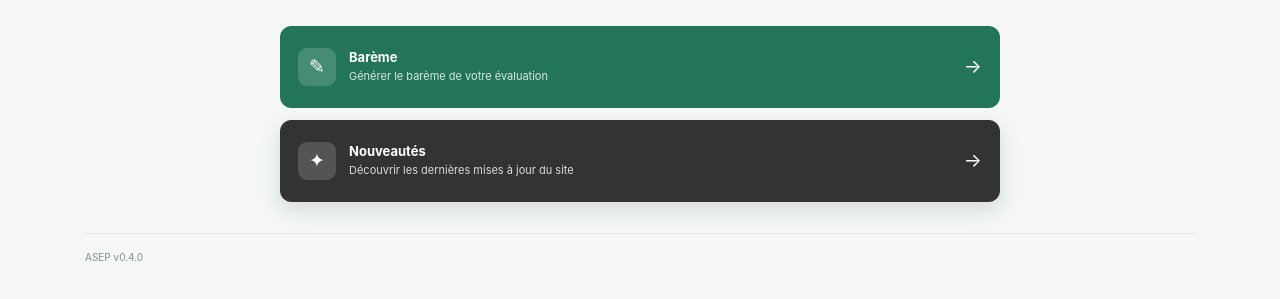
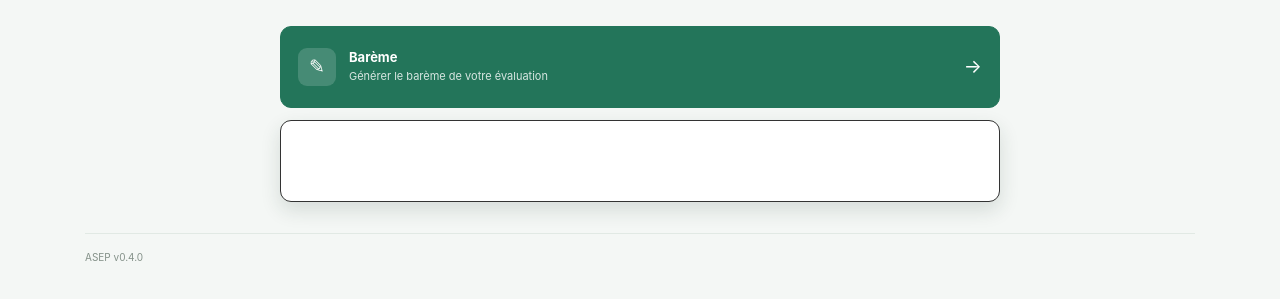
Before and after one commit to 2hwjnrn4j2-alt/ASEP, a website with bundled scripts: page index.html in a window 1280 px wide. In both pictures the pointer is over the button 640 px from the left and 507 px from the top of the page. Shown: the part 345-644 px from the top of the page. Built offline with nearby package versions, Linux system fonts and the light colour scheme.

Commit message:
Change news link hover background color to white

```diff
--- a/homepage.css
+++ b/homepage.css
@@ -51,7 +51,7 @@ body.calculator-active .intro { padding-top: 30px; }
 
 /* Onglet Nouveautés */
 .news-home-link { margin: 0; border-color: #111; background: #111; color: #fff; }
-.news-home-link:hover { border-color: #333; background: #333; }
+.news-home-link:hover { border-color: #333; background: #fff; }
 .news-view { max-width: 720px; margin: 34px auto 50px; }
 .news-heading { display: flex; align-items: end; justify-content: space-between; gap: 20px; margin-bottom: 23px; }
 .news-heading h1 { font-size: clamp(32px, 5vw, 48px); }
```
